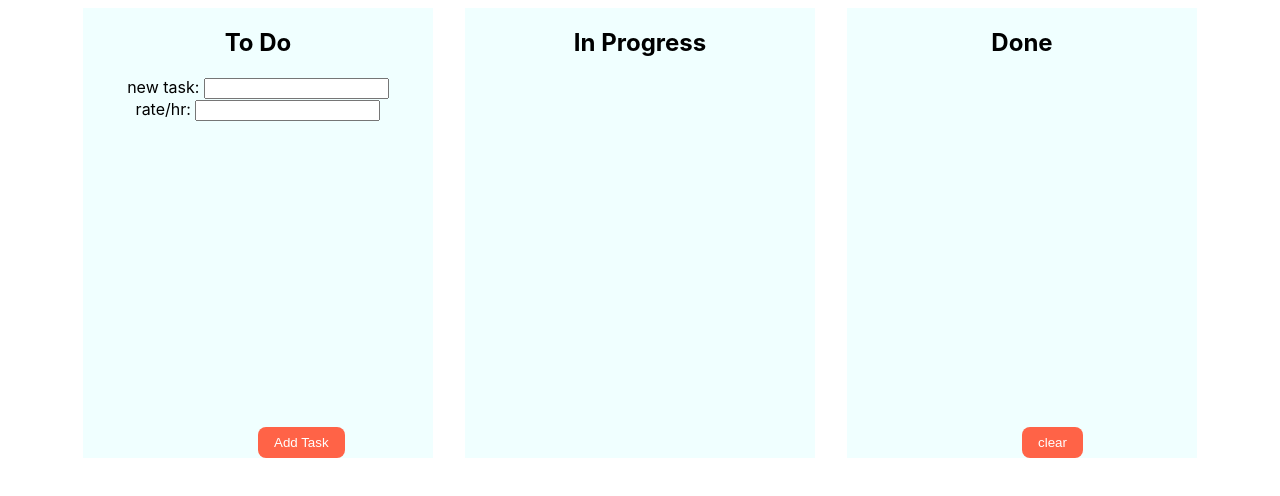
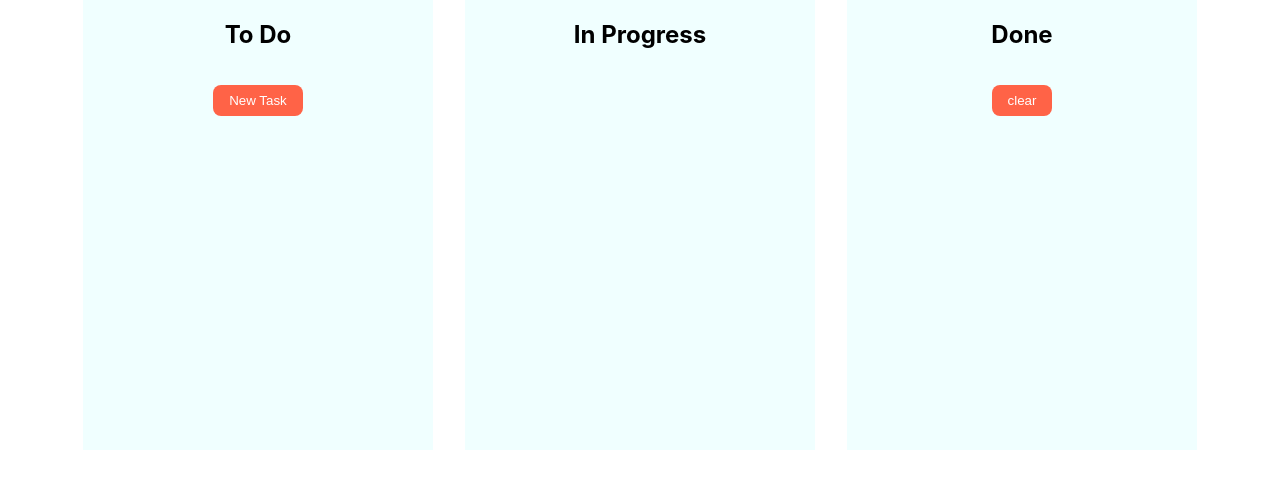
Before and after one commit to eatcodesforlife/kanbantakehomeproject-pixelsoft, a React (Create React App) app: page / in a window 1280 px wide. Shown: the top 496 px of the page. Built offline with nearby package versions, Linux system fonts and the light colour scheme.

Commit message:
updated: toggle feature on new task button, styling on section, readme

```diff
--- a/src/App.js
+++ b/src/App.js
@@ -1,15 +1,37 @@
 import React, { useState } from "react";
+import { v4 as uuidv4 } from 'uuid'
+
 import InProgress from "./components/InProgress";
 import NewTask from "./components/NewTask";
 import Completed from "./components/Completed"
 
+
 function App() {
 
   const [ newTask, setNewTask ] = useState('')
-  const [ rate, setRate ]= useState('')
   const [ taskList, setTaskList ] = useState([])
   const [ taskInProgress, setTaskInProgress ] = useState([])
   const [ completedJobs, setCompletedJobs ] = useState([])
+  const [ isAddTask, setIsAddTask ] = useState(false)
+
+  const rate = 25
+
+  const handleSubmit = (e) =>{
+    e.preventDefault()
+    setIsAddTask(!isAddTask)
+    if(newTask){
+      const task = {
+        id: uuidv4(),
+        newTask,
+        rate
+      }
+
+      setTaskList([ ...taskList, task ])
+      setNewTask('')
+      setIsAddTask(!isAddTask)
+    }
+  }
+
 
   const currentTask = (_id) => {
     setTaskList( taskList.filter( item => item.id !== _id))
@@ -42,19 +64,38 @@ function App() {
   return (
     <div className="App">
       <section>
-        <h2>To Do</h2>
+        <div className="section-header">
+          <h2>To Do</h2>
+          <form onSubmit={handleSubmit}>
+            { isAddTask &&
+              <div className="form-control">
+                <label htmlFor="newTask">new task: </label>
+                <input
+                  type="text"
+                  value={newTask}
+                  onChange={(e) => setNewTask(e.target.value)}
+                  required
+                />
+              </div>
+            }
+            { isAddTask ? <button type='submit' className='main-btns'>Add Task</button>
+            :<button type='submit' className='main-btns'>New Task</button>}
+          </form>
+        </div>
         <NewTask
           newTask={newTask}
           rate={rate}
           taskList={taskList}
           setNewTask={setNewTask}
-          setRate={setRate}
           setTaskList={setTaskList}
           currentTask={currentTask}
         />
       </section>
       <section>
-        <h2>In Progress</h2>
+        <div className="section-header">
+          <h2>In Progress</h2>
+        </div>
+
         {
           taskInProgress.map((item)=>(
             <InProgress
@@ -66,8 +107,10 @@ function App() {
         }
       </section>
       <section>
-        <h2>Done</h2>
-        <button className='main-btns' onClick={() => clear()}>clear</button>
+        <div className="section-header">
+          <h2>Done</h2>
+          <button className='main-btns' onClick={() => clear()}>clear</button>
+        </div>
         {
           completedJobs.map((items) => {
 
--- a/src/components/Completed.js
+++ b/src/components/Completed.js
@@ -1,12 +1,9 @@
 import React, { useState, useEffect } from 'react'
-import NumberFormat from 'react-number-format';
 
 const Completed = ({ newTask, hour, mins, rate }) => {
 
 
   const [ total, setTotal ] = useState(0)
-
-
 
   useEffect(()=>{
     const totalBillHrs = hour * rate
@@ -15,17 +12,9 @@ const Completed = ({ newTask, hour, mins, rate }) => {
   },[hour, rate, mins])
 
   return (
-    <div className='items'>
+    <div className='tasks'>
       <h4>{newTask}</h4>
-      <NumberFormat
-        value={total}
-        prefix="$"
-        decimalSeparator="."
-        displayType="input"
-        type="text"
-        thousandSeparator={true}
-        decimalScale={2}
-      />
+      <h4>${total.toFixed(2)}</h4>
     </div>
   )
 }
--- a/src/components/InProgress.js
+++ b/src/components/InProgress.js
@@ -37,7 +37,7 @@ const InProgress = ({ item, jobCompleted }) => {
 
 
   return (
-    <div className='items'>
+    <div className='tasks'>
       <h4>{newTask}</h4>
       <h4>{`${hour} : ${mins} : ${secs}`}</h4>
       <button onClick={() => resolve(id, hour, mins, rate)}>resolve</button>
--- a/src/components/NewTask.js
+++ b/src/components/NewTask.js
@@ -1,55 +1,21 @@
 import React from 'react'
-import { v4 as uuidv4 } from 'uuid'
 
 
-const NewTask = ({ newTask, rate, taskList, setRate, setNewTask, setTaskList, currentTask}) => {
+const NewTask = ({taskList, currentTask}) => {
 
 
-  const handleSubmit = (e) =>{
-    e.preventDefault()
-    if(newTask && rate){
-      const task = {
-        id: uuidv4(),
-        newTask,
-        rate
-      }
-
-      setTaskList([ ...taskList, task ])
-      setRate('')
-      setNewTask('')
-    }
-  }
 
   return (
     <div>
-      <form onSubmit={handleSubmit}>
-        <div className="form-control">
-          <label htmlFor="newTask">new task: </label>
-          <input
-            type="text"
-            value={newTask}
-            onChange={(e) => setNewTask(e.target.value)}
-            required
-          /> <br />
-          <label htmlFor="new task">rate/hr: </label>
-          <input type="number" value={rate}
-            onChange={(e) => setRate(e.target.value)}
-            required
-          />
-        </div>
-        <button type='submit' className='main-btns'>Add Task</button>
-      </form>
-      <div className='task-list-container'>
       {
         taskList.map( ({id, newTask}) => {
 
-           return <div key={id} className='items'>
+          return <div key={id} className='tasks'>
             <h4>{newTask}</h4>
-              <button onClick={()=>currentTask(id)}>Start task</button>
+            <button onClick={()=>currentTask(id)}>Start</button>
           </div>
         })
       }
-      </div>
     </div>
   )
 }
--- a/src/index.css
+++ b/src/index.css
@@ -1,4 +1,6 @@
 body {
+  margin: 0;
+  padding: 0;
   font-family: -apple-system, BlinkMacSystemFont, "Segoe UI", "Roboto", "Oxygen",
     "Ubuntu", "Cantarell", "Fira Sans", "Droid Sans", "Helvetica Neue",
     sans-serif;
@@ -13,6 +15,9 @@ section {
   height: auto;
   position: relative;
   background-color: azure;
+  display: flex;
+  flex-direction: column;
+  align-items: center;
 }
 
 .App {
@@ -22,7 +27,7 @@ section {
   justify-content: center;
 }
 
-.items {
+.tasks {
   background-color: blueviolet;
   width: 300px;
   min-height: 250px;
@@ -36,8 +41,7 @@ section {
 }
 
 .main-btns {
-  position: absolute;
-  bottom: 0;
+  margin-top: 1rem;
 }
 
 button {
```
Also changed, not shown: 1 other file (tests, documents, lock files or other folders). Lines whose indentation alone changed are shown as unchanged.
